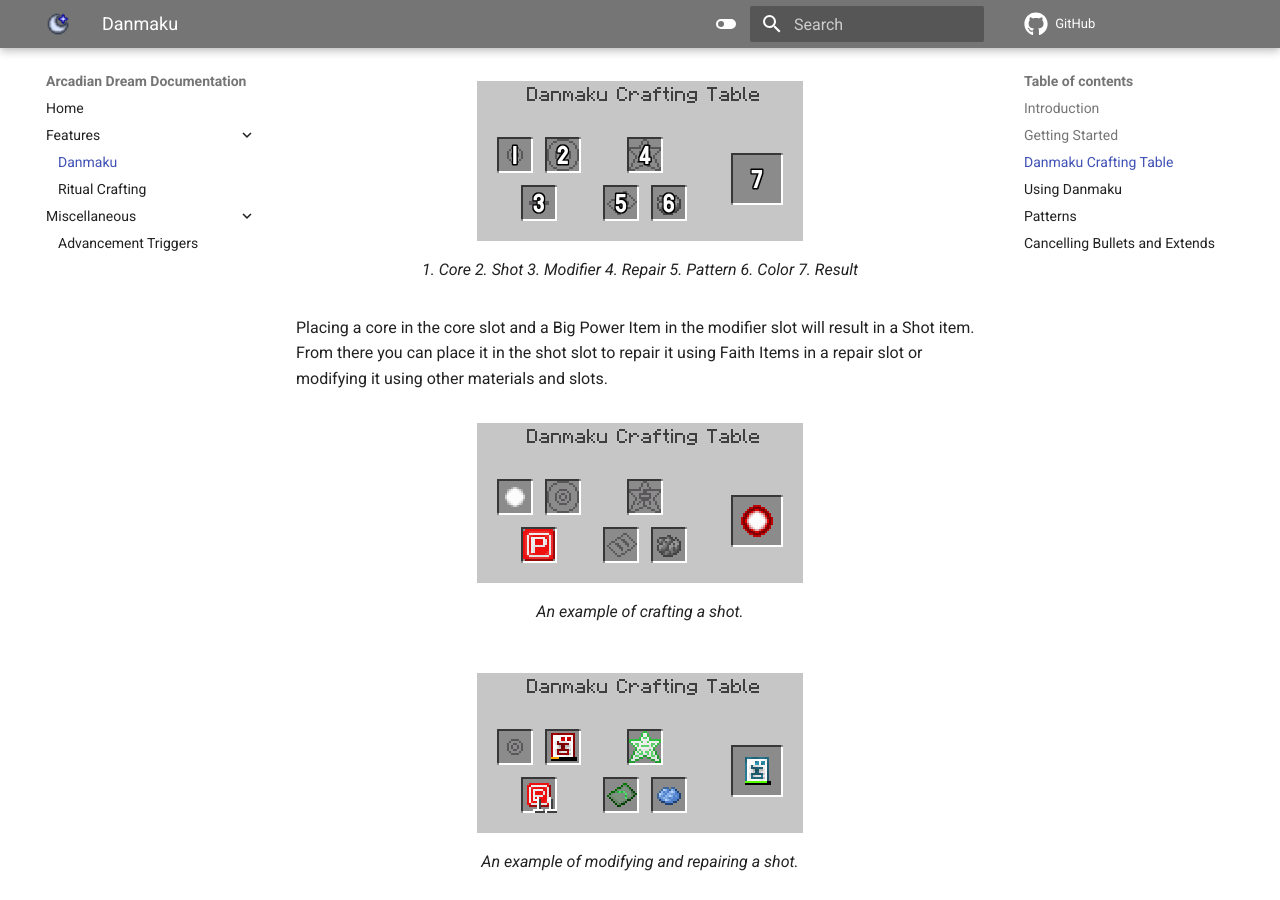
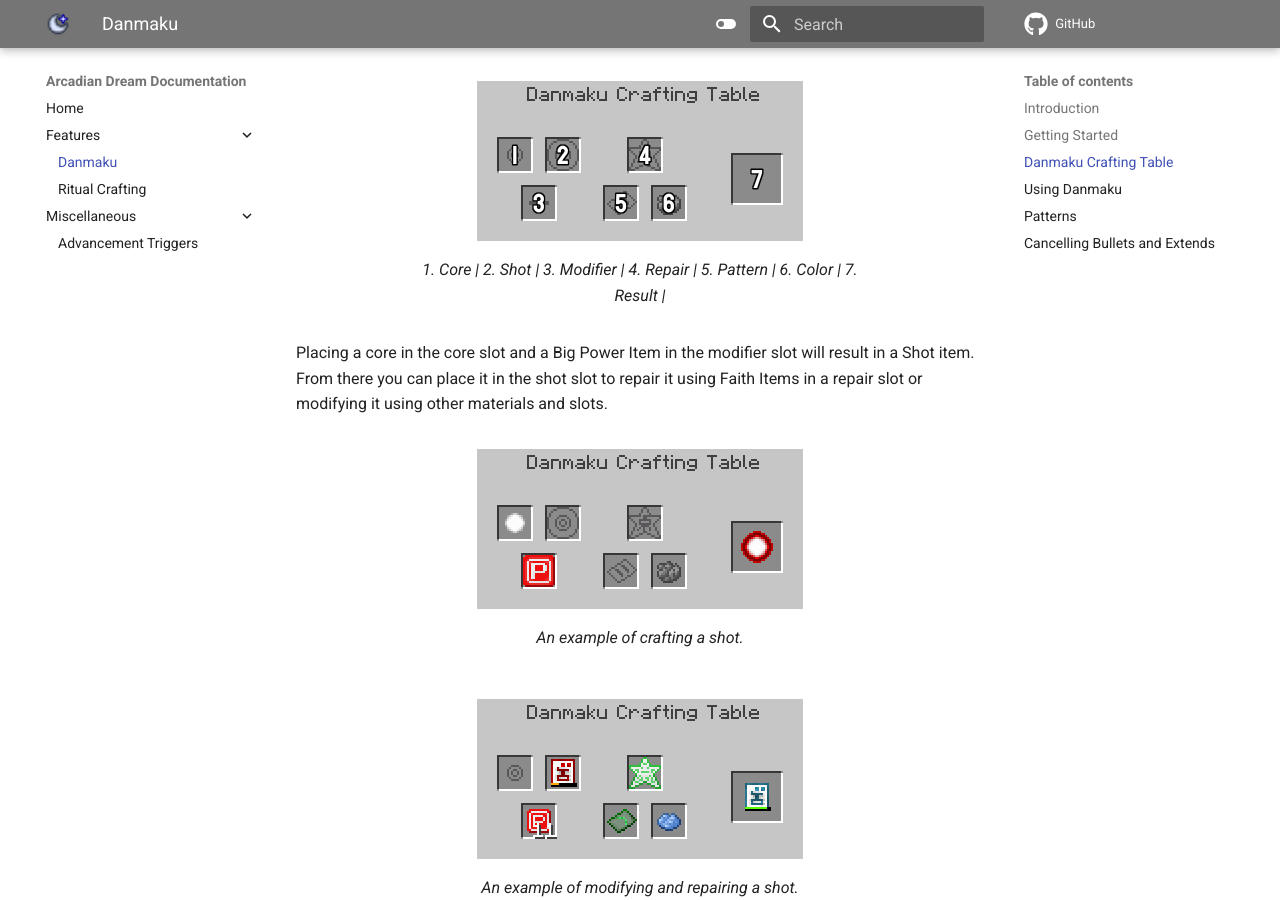
Before and after one commit to Maxmani/reimaden-mods-documentation, an MkDocs documentation site: the page built from docs/features/danmaku.md, in a window 1280 px wide and 900 px high, scrolled down 1658 px. Built offline with MkDocs 1.6.1 and Material for MkDocs 9.7.7, drawn with Linux system fonts in a browser that asks for light colours; comment, search, counter and statistics services are not loaded.

Commit message:
Fix formatting fr fr

```diff
--- a/docs/features/danmaku.md
+++ b/docs/features/danmaku.md
@@ -45,13 +45,13 @@ The Danmaku Crafting Table is a block that allows you to create, repair and modi
 
 <figure markdown>
   ![Danmaku Crafting Table](../images/danmaku_crafting_table.png){width="326"}
-  <figcaption>1. Core
-2. Shot
-3. Modifier
-4. Repair
-5. Pattern
-6. Color
-7. Result  </figcaption>
+  <figcaption>1. Core |
+2. Shot |
+3. Modifier |
+4. Repair |
+5. Pattern |
+6. Color |
+7. Result |</figcaption>
 </figure>
 
 Placing a core in the core slot and a Big Power Item in the modifier slot will result in a Shot item. From there you can place it in the shot slot to repair it using Faith Items in a repair slot or modifying it using other materials and slots.
```
